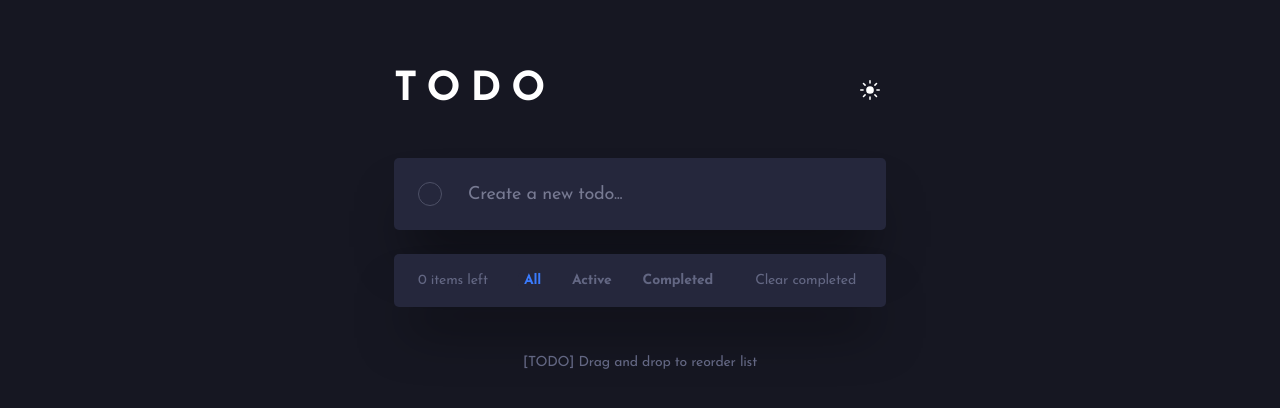
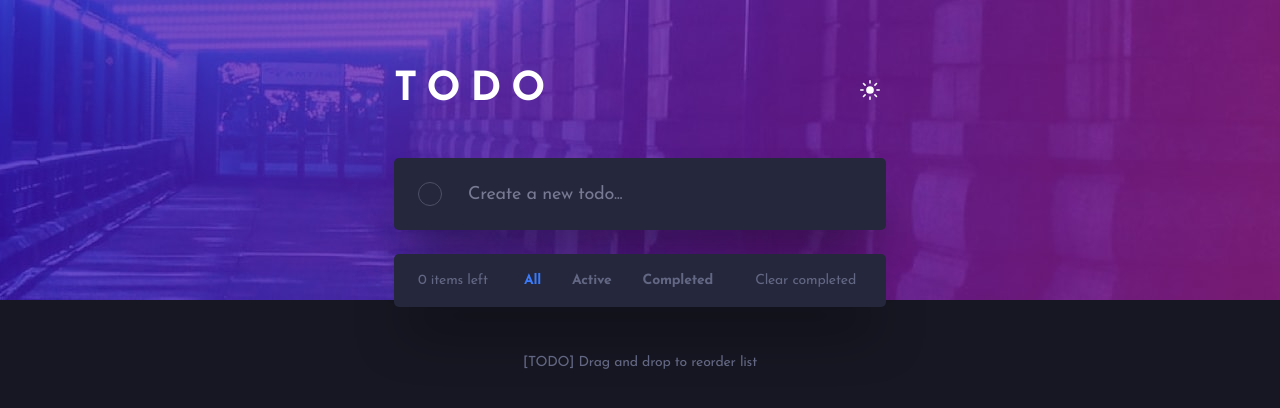
Before and after one commit to mkokaras/todo-app, a website built with Vite: page index.html in a window 1280 px wide. Both pictures are taken after a click on the button 870 px from the left and 90 px from the top of the page. Built offline with nearby package versions, Linux system fonts and the light colour scheme; files whose address does not match are found by name.

Commit message:
Add absolute paths

```diff
--- a/src/sass/_dark.scss
+++ b/src/sass/_dark.scss
@@ -2,10 +2,10 @@
   background-color: $clr-grey-dark-1-d;
 
   figure {
-    background-image: url("images/bg-mobile-dark.jpg");
+    background-image: url("/images/bg-mobile-dark.jpg");
 
     @media (min-width: $bp-desktop) {
-      background-image: url("images/bg-desktop-dark.jpg");
+      background-image: url("/images/bg-desktop-dark.jpg");
     }
   }
 
--- a/src/style.scss
+++ b/src/style.scss
@@ -17,10 +17,10 @@ figure {
   background-size: cover;
   background-repeat: no-repeat;
 
-  background-image: url("images/bg-mobile-light.jpg");
+  background-image: url("/images/bg-mobile-light.jpg");
 
   @media (min-width: $bp-desktop) {
-    background-image: url("images/bg-desktop-light.jpg");
+    background-image: url("/images/bg-desktop-light.jpg");
     height: 30rem;
   }
 
```
